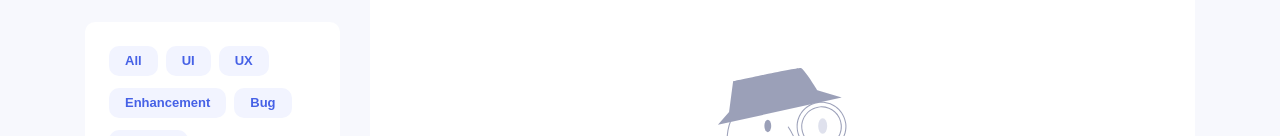
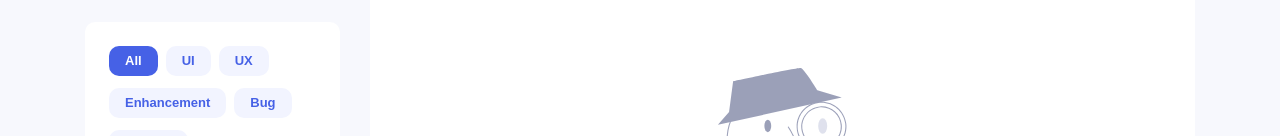
Before and after one commit to orkhan-m/product-feedback-app-react, a React (Create React App) app: page / in a window 1280 px wide. Shown: the part 233-369 px from the top of the page. Built offline with nearby package versions, Linux system fonts and the light colour scheme.

Commit message:
implement category filter selection

```diff
--- a/src/components/CategoryFilter.js
+++ b/src/components/CategoryFilter.js
@@ -1,12 +1,29 @@
+import { useState } from "react";
 import styles from "./styles/CategoryFilter.module.css";
 
 const features = ["All", "UI", "UX", "Enhancement", "Bug", "Feature"];
 
 export default function CategoryFilter() {
+  const [selectedCategory, setSelectedCategory] = useState("All");
+
+  function handleSelection(feature) {
+    setSelectedCategory(feature);
+  }
+
   return (
     <div className={styles.categoryFilter}>
       {features.map((feature) => (
-        <button key={feature} className={styles.feedbackFeaturesFilter}>
+        <button
+          key={feature}
+          className={`${styles.feedbackFeaturesFilter} ${
+            selectedCategory === feature
+              ? styles.feedbackFeaturesFilterSelected
+              : ""
+          }`}
+          onClick={() => {
+            handleSelection(feature);
+          }}
+        >
           {feature}
         </button>
       ))}
--- a/src/components/styles/CategoryFilter.module.css
+++ b/src/components/styles/CategoryFilter.module.css
@@ -28,13 +28,13 @@
   padding-bottom: 0.6rem;
 }
 
+.feedbackFeaturesFilterSelected {
+  background-color: #4661e6;
+  color: #ffffff;
+}
+
 .feedbackFeaturesFilter:hover {
   cursor: pointer;
   background-color: #cfd7ff;
   color: #4661e6;
 }
-
-.feedbackFeaturesFilter:active {
-  background-color: #4661e6;
-  color: #ffffff;
-}
```
